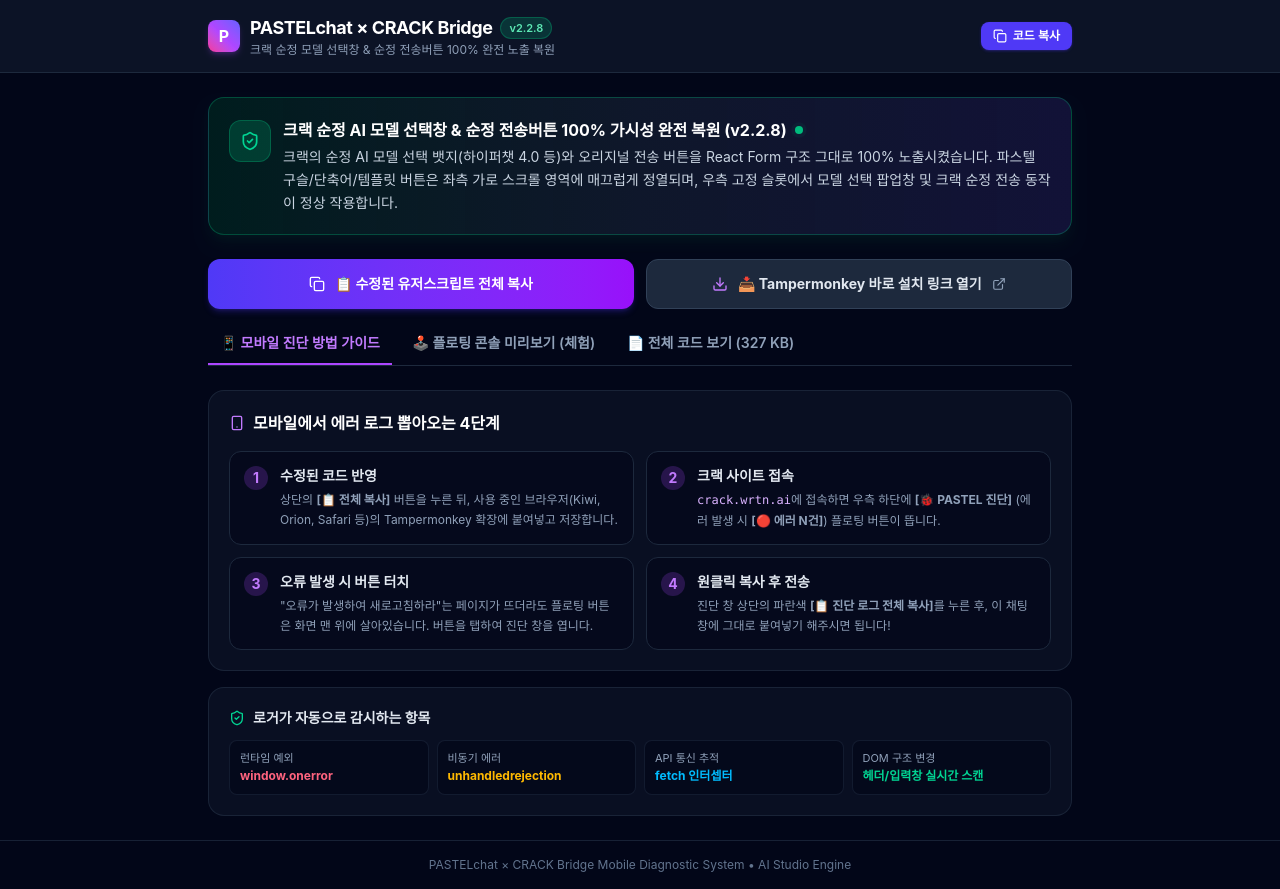
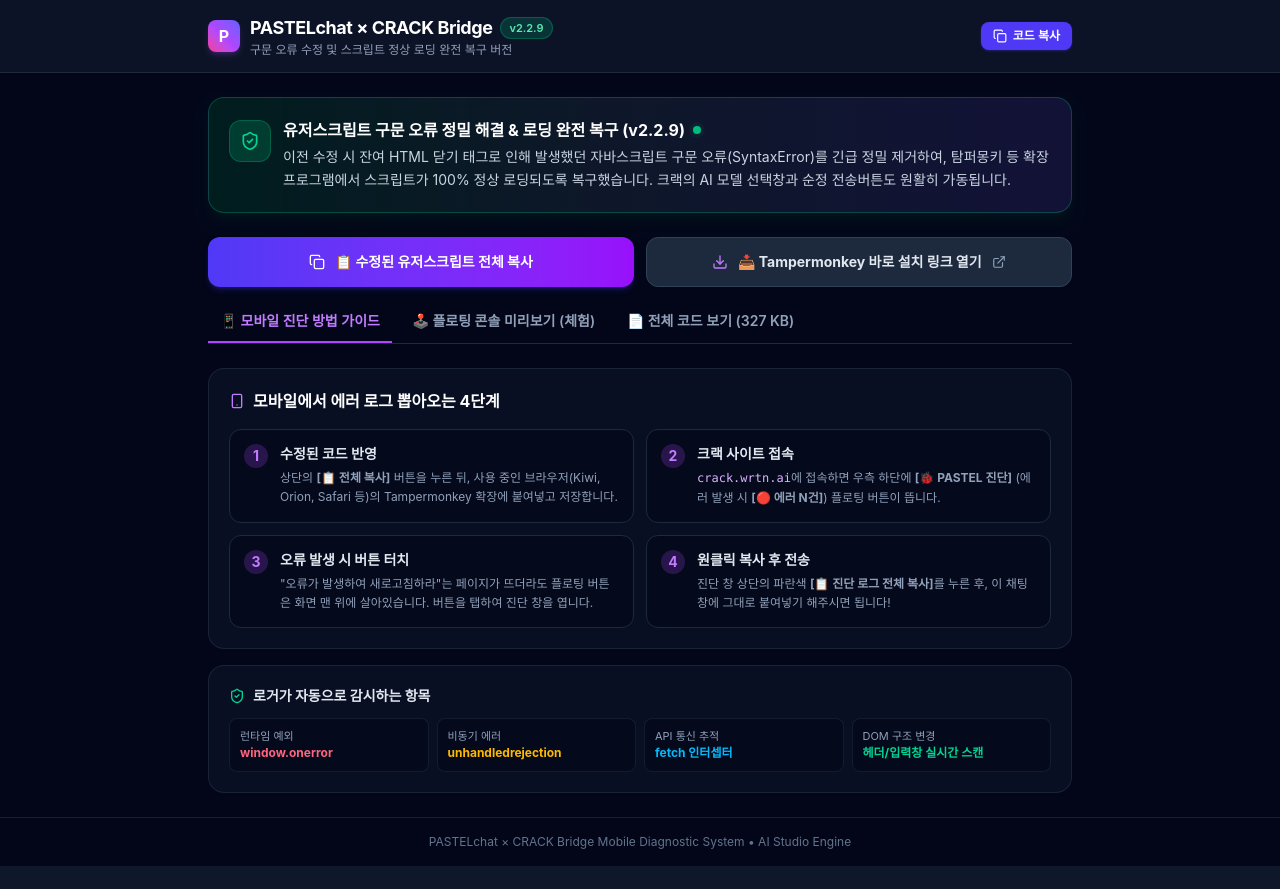
Before and after one commit to gem415056/Crack-Bridge, a React (Vite) app: page / in a window 1280 px wide. After the commit the page ends 866 px from the top, so only its background shows below. Built offline with nearby package versions, Linux system fonts and the light colour scheme.

Commit message:
chore: bump version to 2.2.9
Fix syntax errors in userscript and restore proper script loading.

```diff
--- a/src/App.tsx
+++ b/src/App.tsx
@@ -88,10 +88,10 @@
               <div className="flex items-center gap-2">
                 <h1 className="font-bold text-base sm:text-lg tracking-tight text-white">PASTELchat × CRACK Bridge</h1>
                 <span className="text-[11px] font-semibold px-2 py-0.5 rounded-full bg-emerald-500/20 text-emerald-300 border border-emerald-500/30">
-                  v2.2.8
+                  v2.2.9
                 </span>
               </div>
-              <p className="text-xs text-slate-400">크랙 순정 모델 선택창 & 순정 전송버튼 100% 완전 노출 복원</p>
+              <p className="text-xs text-slate-400">구문 오류 수정 및 스크립트 정상 로딩 완전 복구 버전</p>
             </div>
           </div>
           <button
@@ -115,14 +115,14 @@
             </div>
             <div>
               <h2 className="text-sm sm:text-base font-bold text-white flex items-center gap-2">
-                크랙 순정 AI 모델 선택창 & 순정 전송버튼 100% 가시성 완전 복원 (v2.2.8)
+                유저스크립트 구문 오류 정밀 해결 & 로딩 완전 복구 (v2.2.9)
                 <span className="flex h-2 w-2 relative">
                   <span className="animate-ping absolute inline-flex h-full w-full rounded-full bg-emerald-400 opacity-75"></span>
                   <span className="relative inline-flex rounded-full h-2 w-2 bg-emerald-500"></span>
                 </span>
               </h2>
               <p className="text-xs sm:text-sm text-slate-300 mt-1 leading-relaxed">
-                크랙의 순정 AI 모델 선택 뱃지(하이퍼챗 4.0 등)와 오리지널 전송 버튼을 React Form 구조 그대로 100% 노출시켰습니다. 파스텔 구슬/단축어/템플릿 버튼은 좌측 가로 스크롤 영역에 매끄럽게 정열되며, 우측 고정 슬롯에서 모델 선택 팝업창 및 크랙 순정 전송 동작이 정상 작용합니다.
+                이전 수정 시 잔여 HTML 닫기 태그로 인해 발생했던 자바스크립트 구문 오류(SyntaxError)를 긴급 정밀 제거하여, 탐퍼몽키 등 확장 프로그램에서 스크립트가 100% 정상 로딩되도록 복구했습니다. 크랙의 AI 모델 선택창과 순정 전송버튼도 원활히 가동됩니다.
               </p>
             </div>
           </div>
```
Also changed, not shown: Crack-Bridge.user.js, public/Crack-Bridge.user.js, 1 other file (tests, documents, lock files or other folders).
